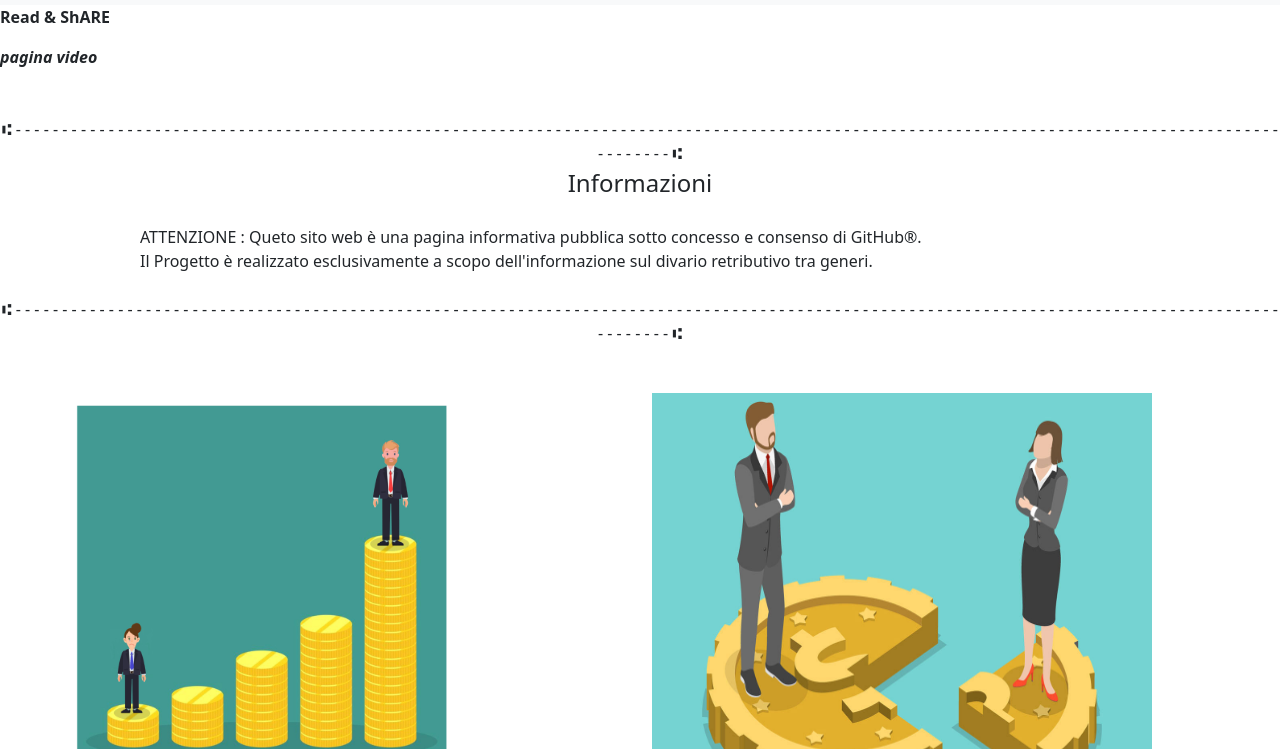
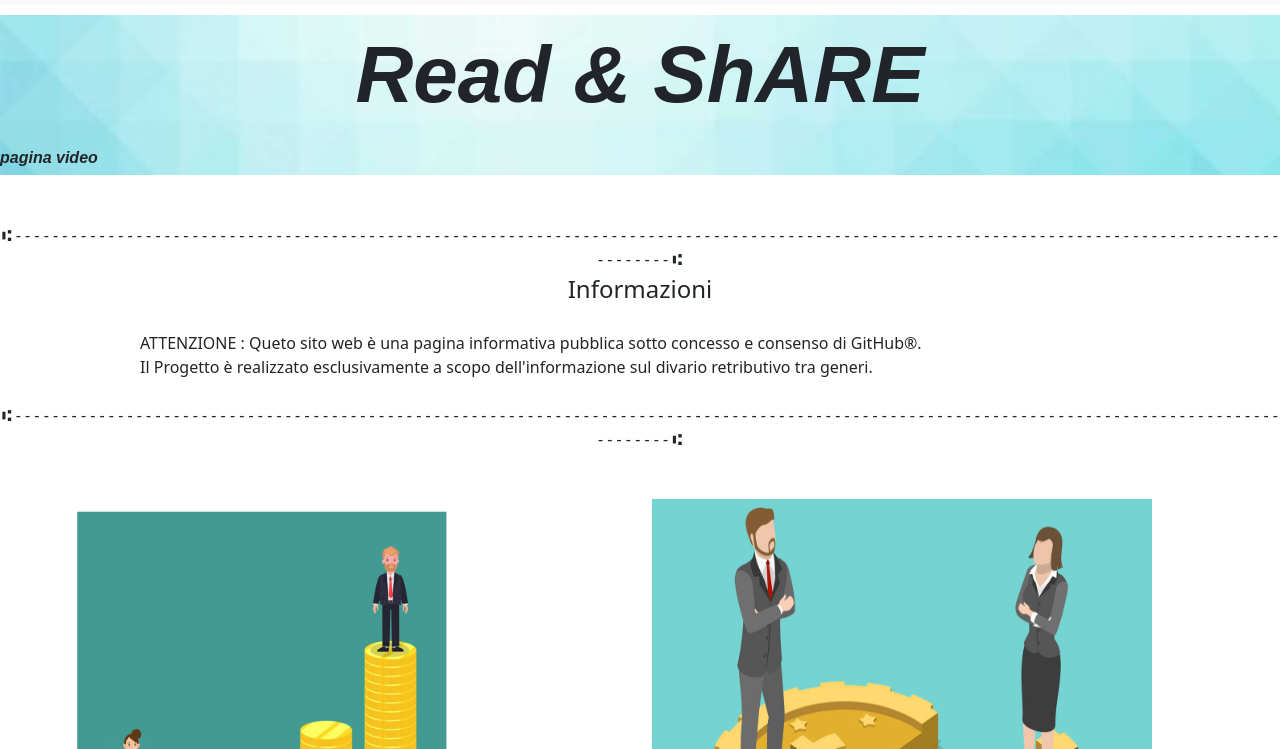
Before and after one commit to EdoardoCoding1/code1, a plain HTML site: page mycodem1/img.html in a window 1280 px wide. Shown: the part 51-800 px from the top of the page. Drawn offline with nearby package versions, Linux system fonts and the light colour scheme.

Commit message:
Urgent finished

```diff
--- a/mycodem1/img.html
+++ b/mycodem1/img.html
@@ -88,8 +88,23 @@
 
 
 <style>
-    p{
-    }
+    .banner {
+
+    background-image:url(banner.jpg);
+    background-size: 2000px;
+    height: 160px;
+  }
+  p{
+    text-align: center;
+    margin: 10px;
+    font-size: 80px;
+    font-style: oblique;
+	  font-family: 'Montserrat', sans-serif
+  }
+  p1{
+    text-align: center;
+	  font-family: 'Montserrat', sans-serif
+  }
 h1{
   font-size:medium;
   margin-inline-start: 30px;
```
